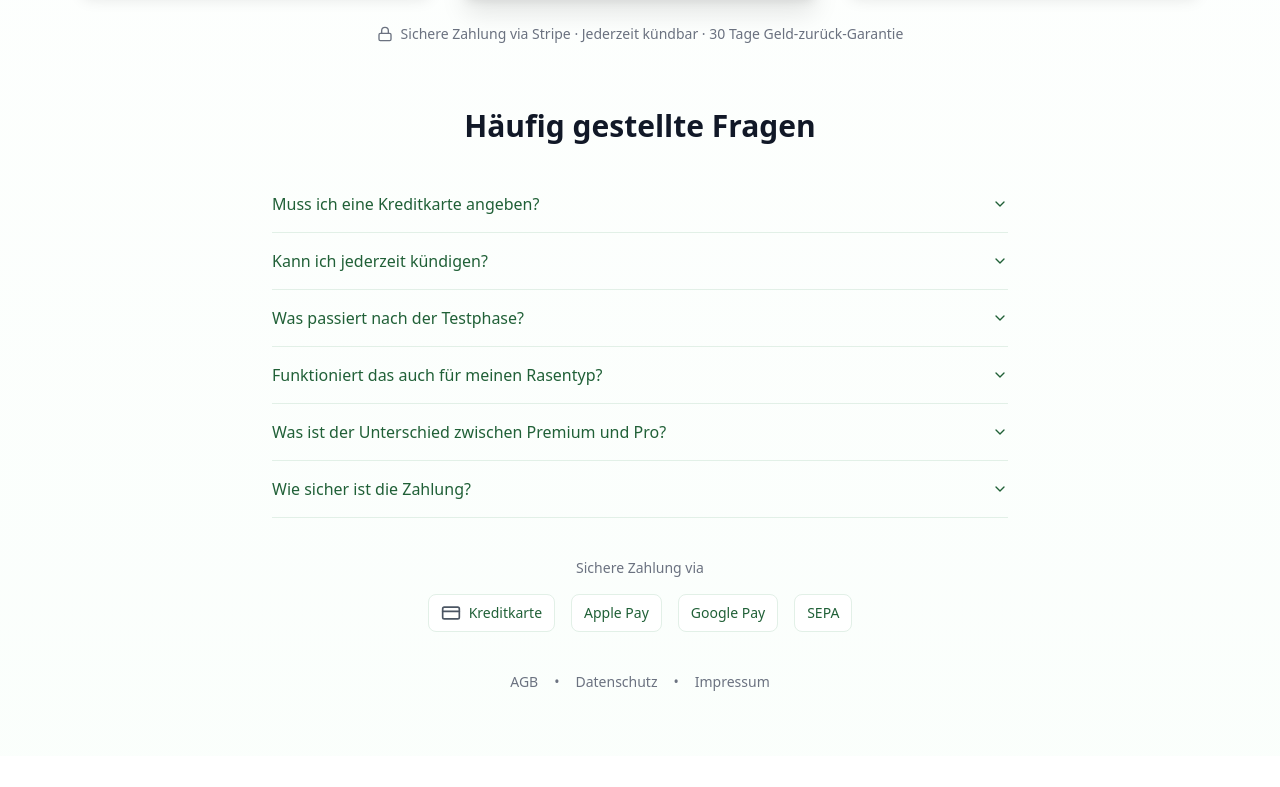
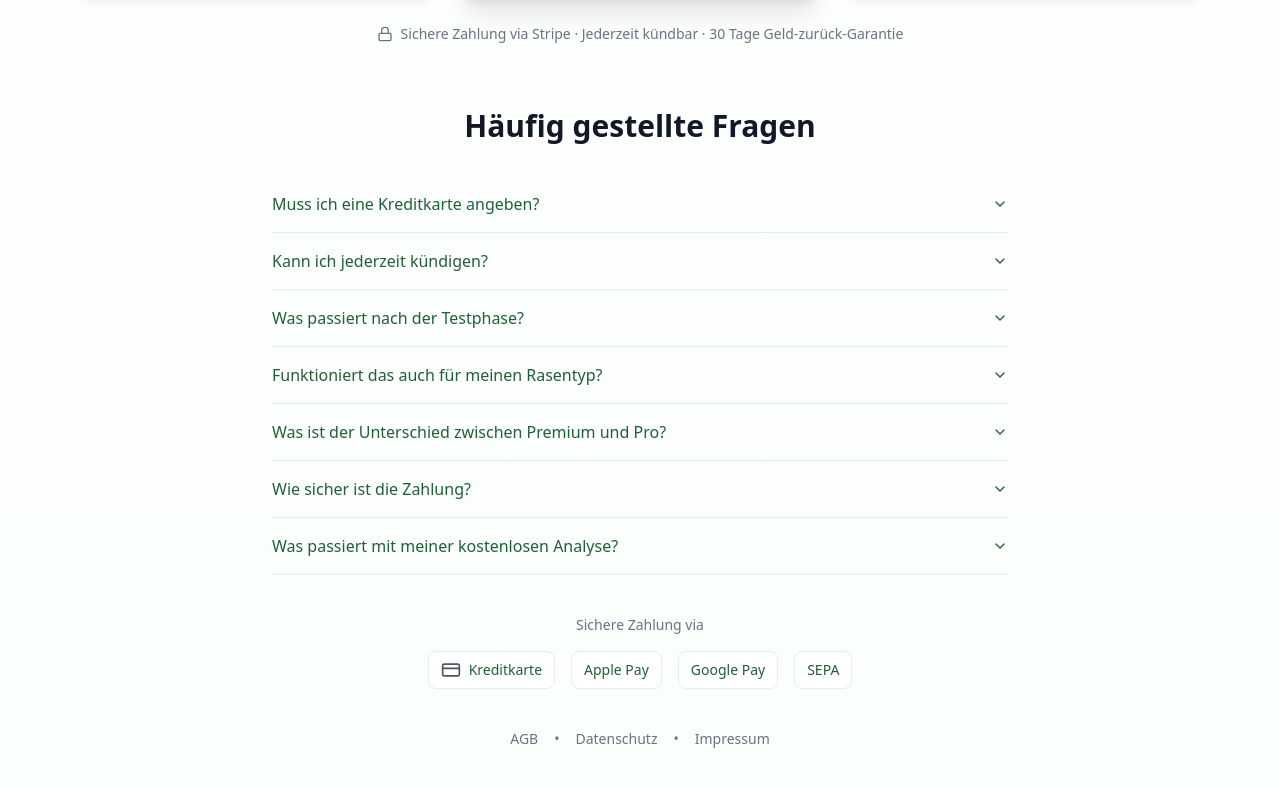
Before and after one commit to yannicdesch/rasenpilot.com, a React (Vite) app: page /subscription in a window 1280 px wide. Shown: the part 2268-3055 px from the top of the page. Before the commit the page ends 3024 px from the top, so only its background shows below. Built offline with nearby package versions, Linux system fonts and the light colour scheme; no server answers; the database is empty.

Commit message:
Warmed subscription page
Co-authored-by: yannicdesch <211834814+yannicdesch@users.noreply.github.com>

```diff
--- a/src/pages/Subscription.tsx
+++ b/src/pages/Subscription.tsx
@@ -758,6 +758,14 @@ export default function Subscription() {
                 Deine Daten sind durch PCI-DSS Level 1 geschützt — der höchste Sicherheitsstandard.
               </AccordionContent>
             </AccordionItem>
+
+            <AccordionItem value="free-analysis">
+              <AccordionTrigger className="text-left">Was passiert mit meiner kostenlosen Analyse?</AccordionTrigger>
+              <AccordionContent className="text-gray-600">
+                Deine Ergebnisse bleiben <strong>gespeichert</strong> und sind in Premium weiterhin einsehbar.
+                Du kannst direkt daran anknüpfen und weitere Analysen durchführen, um deinen Fortschritt zu verfolgen.
+              </AccordionContent>
+            </AccordionItem>
           </Accordion>
 
           {/* Payment Methods */}
```
